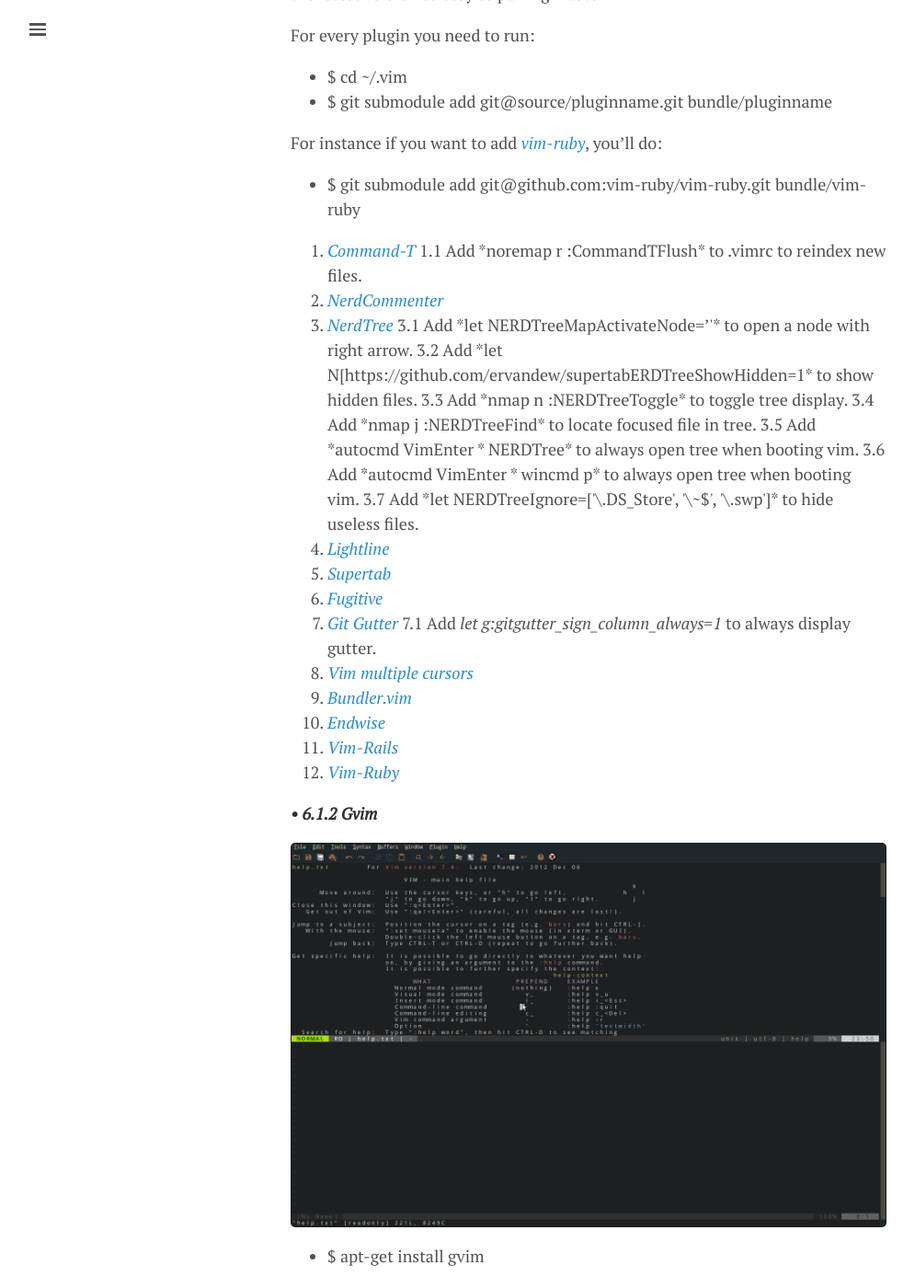
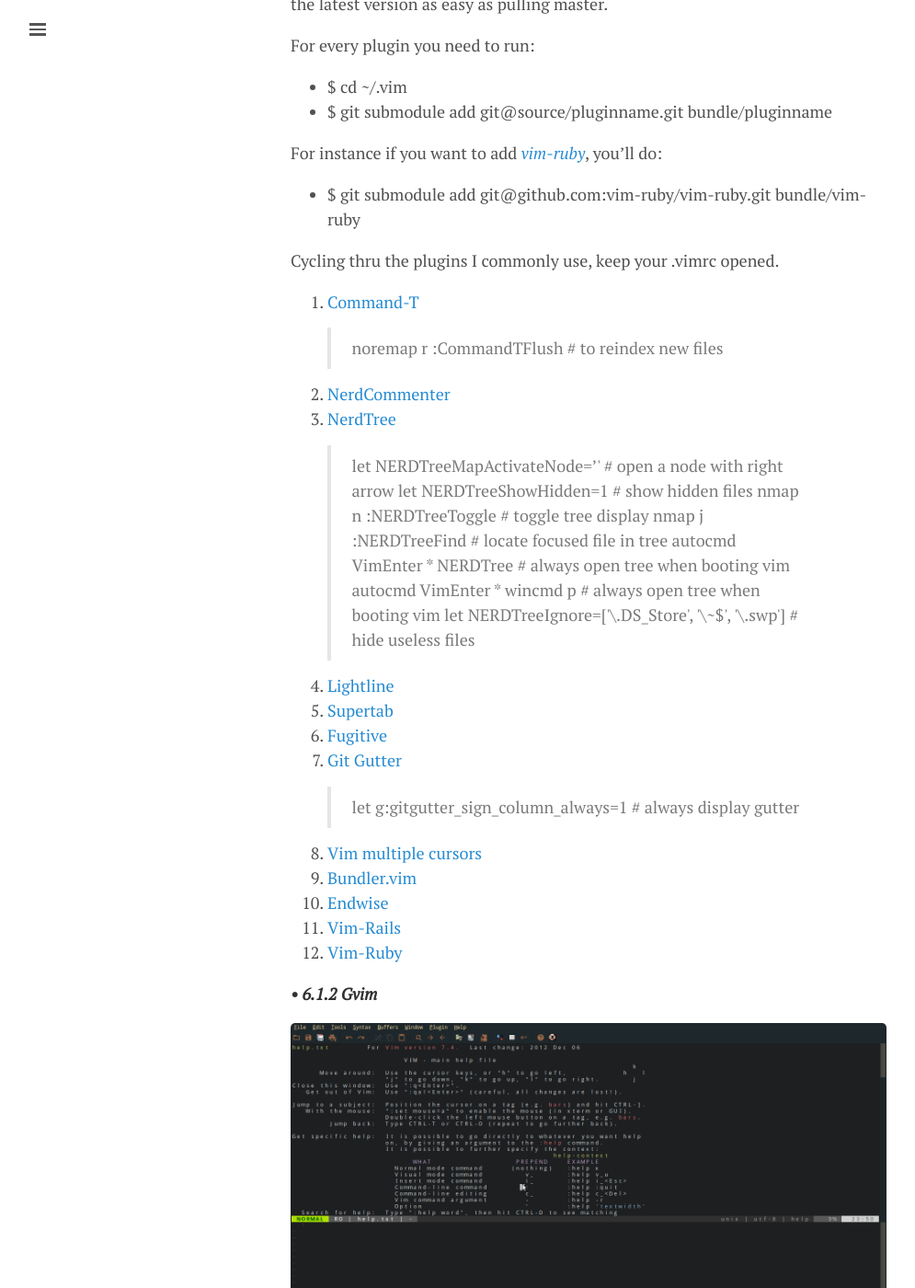
Before and after one commit to lgeurts/lgeurts.github.io, a Jekyll site: the page built from _posts/2017-07-11-bunsenlabs-linux-setup-notes-for dell-inspiron-6000.md, in a window 1280 px wide and 1400 px high, scrolled down 8101 px. Shown: the whole window at 92% size, without its empty margins (0-995 px from the left). Built offline with Jekyll 4.4.1, drawn with Linux system fonts in a browser that asks for light colours; nearby versions of some CDN libraries; comment, search, counter and statistics services are not loaded; some of the changed text lies outside the part shown.

Commit message:
Update 2017-07-11-bunsenlabs-linux-setup-notes-for dell-inspiron-6000.md

```diff
--- a/_posts/2017-07-11-bunsenlabs-linux-setup-notes-for dell-inspiron-6000.md
+++ b/_posts/2017-07-11-bunsenlabs-linux-setup-notes-for dell-inspiron-6000.md
@@ -183,58 +183,58 @@
 
 Copy my [theme git files](https://github.com/lgeurts/BunsenLabs-Setup/tree/master/.vim/colors) to the colors folder. Edit the .vimrc file, and add these lines to let vim know that we want syntax highlighting based on file names:
 
-- filetype on
-- syntax on
-- colorscheme Tomorrow-Night # love this theme
+> filetype on
+> syntax on
+> colorscheme Tomorrow-Night # love this theme
 
 Now let's download the [Menlo](https://github.com/lgeurts/BunsenLabs-Setup/tree/master/.fonts) fonts and add this line:
 
-- set guifont=Menlo\ Regular:h17 # change size to your liking
+> set guifont=Menlo\ Regular:h17 # change size to your liking
 
 While we are busy also add these lines:
 
-- set lines=35 columns=150 # to open with a given size
-- set colorcolumn=90 # adds column, prevents going to far to the right
-- set number # adds line numbering
+> set lines=35 columns=150 # to open with a given size
+> set colorcolumn=90 # adds column, prevents going to far to the right
+> set number # adds line numbering
 
 Customizing time! Keep .vimrc open and let’s improve how vim functions:
 
 **Note:** Getting tired of reading? You could copy my [vim](https://github.com/lgeurts/BunsenLabs-Setup/tree/master/.vim) files.
 
-A leader key is vim’s way to reduce conflicts in configuration. Default it’s backslash, I like space.
+A leader key is vim’s way to reduce conflicts in configuration. Default it’s a backslash, I like space.
 
-- let mapleader=" "
+> let mapleader=" "
 
 I hate restarting the editor to see the applied changes:
 
-- map <leader>s :source ~/.vimrc<CR> # s + enter runs :source ~/.vimrc
+> map <leader>s :source ~/.vimrc<CR> # s + enter runs :source ~/.vimrc
 
 Saving previous entries in memory to speed things up:
 
-- set hidden
-- set history=100
+> set hidden
+> set history=100
 
 Set indenting:
 
-- filetype indent on
-- set nowrap
-- set tabstop=2 # set to 2 because of ruby
-- set shiftwidth=2 # set to 2 because of ruby
-- set expandtab
-- set smartindent
-- set autoindent
+> filetype indent on
+> set nowrap
+> set tabstop=2 # set to 2 because of ruby
+> set shiftwidth=2 # set to 2 because of ruby
+> set expandtab
+> set smartindent
+> set autoindent
 
 Remove whitespaces on save:
 
-- autocmd BufWritePre * :%s/\s\+$//e
+> autocmd BufWritePre * :%s/\s\+$//e
 
 Let vim hightlight results when doing a search:
 
-- set hlsearc
+> set hlsearc
 
 Set a key to cancel search:
 
-- nnoremap <silent> <Esc> :nohlsearch<Bar>:echo<CR> # escape cancels search
+> nnoremap <silent> <Esc> :nohlsearch<Bar>:echo<CR> # escape cancels search
 
 Change default vim mapping to using arrows:
 
@@ -249,7 +249,7 @@
 
 Hightlight matching when selecting a parenthesis:
 
-- set showmatch
+> set showmatch
 
  \*6.1.1.1 Pathogen\*
 
@@ -262,7 +262,7 @@
 
 Add this line to the top of your .vimrc:
 
-- execute pathogen#infect()
+> execute pathogen#infect()
 
 \*6.1.1.2 Vim plugins\*
 
@@ -277,27 +277,29 @@
 
 - $ git submodule add git@github.com:vim-ruby/vim-ruby.git bundle/vim-ruby
 
-1. *[Command-T](https://github.com/wincent/command-t/)*
-1.1 Add *noremap <Leader>r :CommandTFlush<CR>* to .vimrc to reindex new files.
-2. *[NerdCommenter](https://github.com/scrooloose/nerdcommenter)*
-3. *[NerdTree](https://github.com/scrooloose/nerdtree)*
-3.1 Add *let NERDTreeMapActivateNode='<right>'* to open a node with right arrow.
-3.2 Add *let N[https://github.com/ervandew/supertabERDTreeShowHidden=1* to show hidden files.
-3.3 Add *nmap <leader>n :NERDTreeToggle<CR>* to toggle tree display.
-3.4 Add *nmap <leader>j :NERDTreeFind<CR>* to locate focused file in tree.
-3.5 Add *autocmd VimEnter * NERDTree* to always open tree when booting vim.
-3.6 Add *autocmd VimEnter * wincmd p* to always open tree when booting vim.
-3.7 Add *let NERDTreeIgnore=['\.DS_Store', '\~$', '\.swp']* to hide useless files.
-4. *[Lightline](https://github.com/itchyny/lightline.vim)*
-5. *[Supertab](https://github.com/ervandew/supertab)*
-6. *[Fugitive](https://github.com/tpope/vim-fugitive)*
-7. *[Git Gutter](https://github.com/airblade/vim-gitgutter)*
-7.1 Add *let g:gitgutter_sign_column_always=1* to always display gutter.
-8. *[Vim multiple cursors](https://github.com/terryma/vim-multiple-cursors/)*
-9. *[Bundler.vim](https://github.com/tpope/vim-bundler)*
-10. *[Endwise](https://github.com/tpope/vim-endwise)*
-11. *[Vim-Rails](https://github.com/tpope/vim-rails/)*
-12. *[Vim-Ruby](https://github.com/vim-ruby)*
+Cycling thru the plugins I commonly use, keep your .vimrc opened.
+
+1. [Command-T](https://github.com/wincent/command-t/)
+> noremap <Leader>r :CommandTFlush<CR> # to reindex new files
+2. [NerdCommenter](https://github.com/scrooloose/nerdcommenter)
+3. [NerdTree](https://github.com/scrooloose/nerdtree)
+> let NERDTreeMapActivateNode='<right>' # open a node with right arrow
+> let NERDTreeShowHidden=1 # show hidden files
+> nmap <leader>n :NERDTreeToggle<CR> # toggle tree display
+> nmap <leader>j :NERDTreeFind<CR> # locate focused file in tree
+> autocmd VimEnter * NERDTree # always open tree when booting vim
+> autocmd VimEnter * wincmd p # always open tree when booting vim
+> let NERDTreeIgnore=['\.DS_Store', '\~$', '\.swp'] # hide useless files
+4. [Lightline](https://github.com/itchyny/lightline.vim)
+5. [Supertab](https://github.com/ervandew/supertab)
+6. [Fugitive](https://github.com/tpope/vim-fugitive)
+7. [Git Gutter](https://github.com/airblade/vim-gitgutter)
+> let g:gitgutter_sign_column_always=1 # always display gutter
+8. [Vim multiple cursors](https://github.com/terryma/vim-multiple-cursors/)
+9. [Bundler.vim](https://github.com/tpope/vim-bundler)
+10. [Endwise](https://github.com/tpope/vim-endwise)
+11. [Vim-Rails](https://github.com/tpope/vim-rails/)
+12. [Vim-Ruby](https://github.com/vim-ruby)
 
 ***• 6.1.2 Gvim***
 
```
